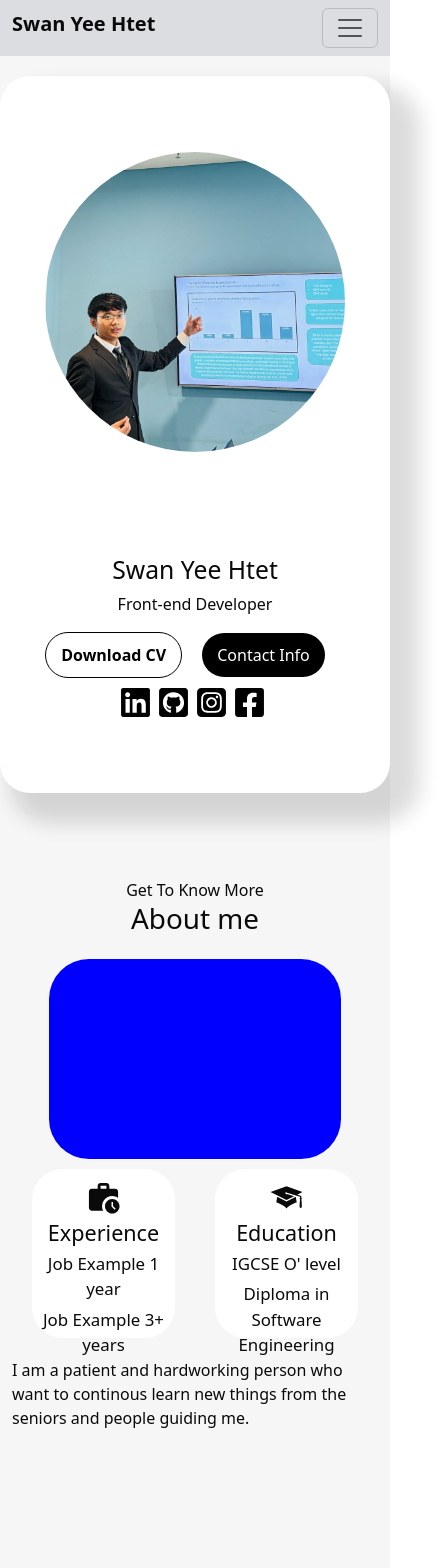
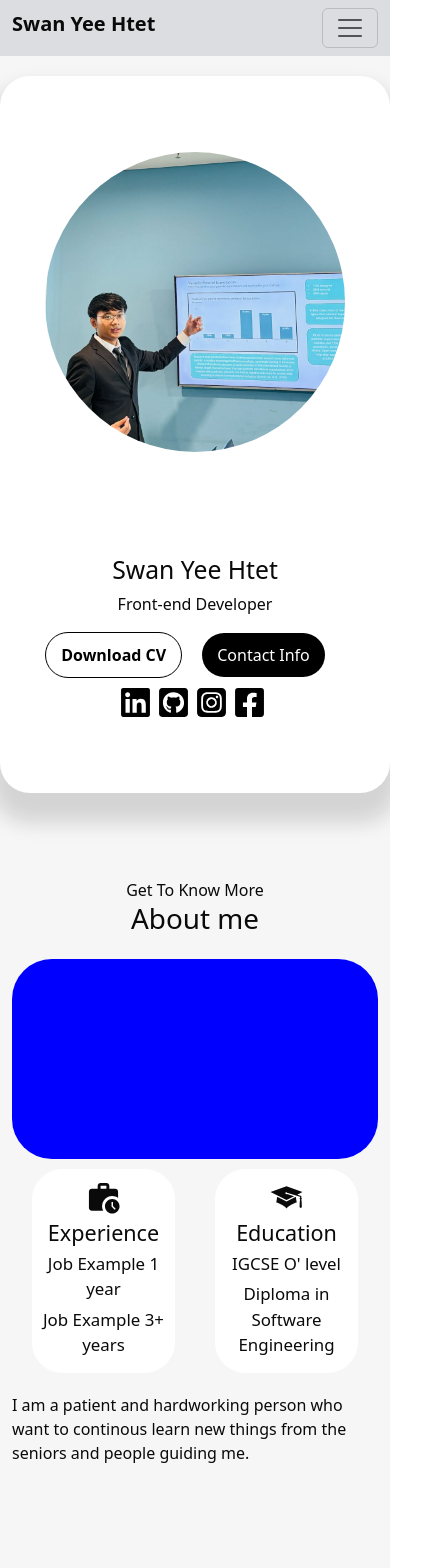
Before and after one commit to Mark-S-Leo/Portfolio, a React (Vite) app: page / in a window 390 px wide. Shown: the top 1568 px of the page, 440 px wide, since content can reach past the window. Built offline with nearby package versions, Linux system fonts and the light colour scheme.

Commit message:
responsive tweak

```diff
--- a/src/Components/About/About.jsx
+++ b/src/Components/About/About.jsx
@@ -31,10 +31,10 @@ function About() {
             <p className="text-center mb-0">Get To Know More</p>
             <h1 className="text-center mt-0 mb-4">About me</h1>
             <div className={`row ${styles.row}`}>
-                <div className={`col-md-5 ${styles.imgContainer}`}>
+                <div className={`col-md-4 ${styles.imgContainer}`}>
                     <img src="./Project_Image/Pure_blue.webp" alt="profile_picture" className={styles.img}></img>
                 </div>
-                <div className={`col-md-7 ${styles.rightColumn}`}>
+                <div className={`col-md-8 ${styles.rightColumn}`}>
                     <div className={styles.aboutContainer}>
                         <div className={styles.about}>
                             <MdWorkHistory className={styles.icon} />
--- a/src/Components/About/About.module.scss
+++ b/src/Components/About/About.module.scss
@@ -15,7 +15,7 @@ p, h1 {
 }
 
 .img {
-    width: 80%;
+    width: 100%;
     height: auto; /* Adjust height to be auto */
     max-height: 200px; /* Set a maximum height */
     border-radius: 40px;
@@ -26,6 +26,7 @@ p, h1 {
     align-items: flex-start; /* Align image to the top */
     justify-content: center;
     height: auto; /* Adjust height to be auto */
+
 }
 
 .rightColumn {
@@ -44,12 +45,12 @@ p, h1 {
 
 .about {
     border: 1pt solid var(--card-color);
-    height: 20vh;
+    height: auto;
     border-radius: 30px;
     text-align: center;
     margin: 10px 20px;
     padding: 10px;
-    width: 40%;
+    width: 80%;
     background-color: var(--card-color);
     color: var(--primary-text-color); /* Set text color */
 
--- a/src/Components/ContactMe/ContactMe.jsx
+++ b/src/Components/ContactMe/ContactMe.jsx
@@ -8,7 +8,7 @@ function ContactMe() {
   const [showSocial, setShowSocial] = useState(false);
 
   return (
-    <div className="container">
+    <div className="container-fluid">
       <p className="text-center mb-0 mt-5">Get in Touch</p>
       <h1 className="text-center">Contact Me</h1>
 
--- a/src/Components/ContactMe/ContactMe.module.scss
+++ b/src/Components/ContactMe/ContactMe.module.scss
@@ -7,7 +7,11 @@
     align-items: center;
     justify-content: space-between; /* Distribute space between elements */
     border-radius: 20px;
-     background-color: var(--social-row-color);
+    background-color: var(--social-row-color);
+
+    span{
+        font-size: 2vh;
+    }
 
     @media (min-width:1024px){
         width: 60%;
@@ -16,6 +20,11 @@
         width: 100%;
         height: auto;
         margin-top: 10px;
+    }
+    @media (min-width:320px) and (max-width:425px){
+        span{
+            font-size: 3vw;
+        }
     }
 }
 
--- a/src/Components/Profile/Profile.module.scss
+++ b/src/Components/Profile/Profile.module.scss
@@ -8,8 +8,13 @@
     background-color: var(--card-color);
     transition: background 100ms ease-in-out;
 
+    @media (min-width:0px) and (max-width: 768px){
+      box-shadow: 00px 20px 20px 10px var(--card-shadow);
+    }
+
     @media (min-width:320px) and (max-width: 375px){
       height: 83vh;
+
     }
     @media (min-width: 2560px){
       height: 40vh;
```
